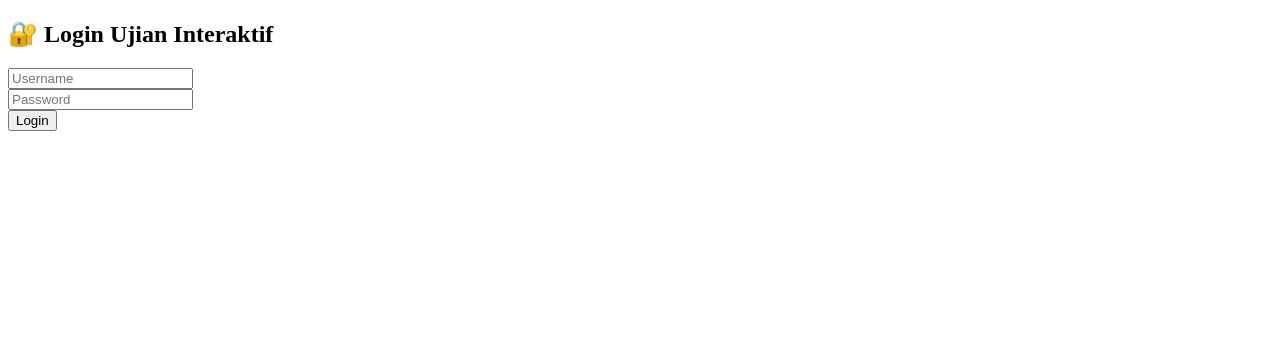
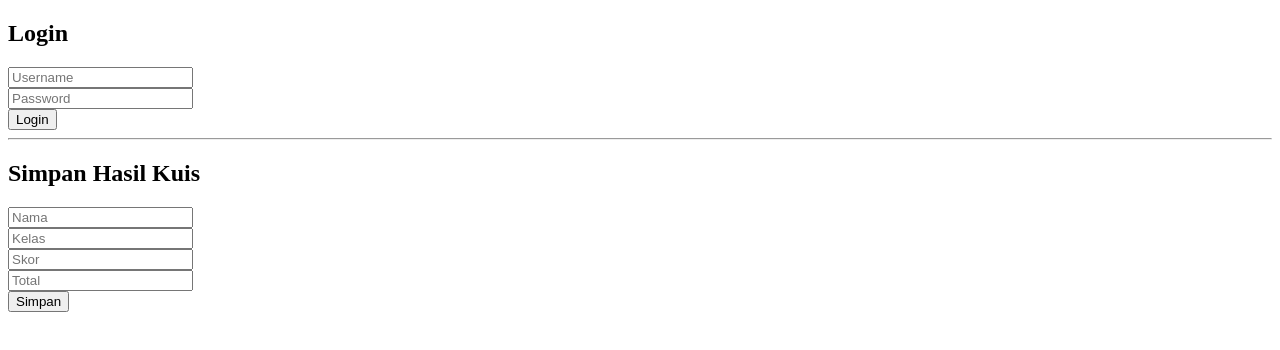
Before and after one commit to smpnegeri10banawaselatan-dev/simulasiujian, a plain HTML site: page index.html in a window 1280 px wide. Drawn offline with Linux system fonts and the light colour scheme.

Commit message:
Update index.html

```diff
--- a/index.html
+++ b/index.html
@@ -1,37 +1,80 @@
 <!DOCTYPE html>
-<html>
+<html lang="id">
 <head>
-  <meta charset="UTF-8" />
-  <title>Login Ujian</title>
+  <meta charset="UTF-8">
+  <title>Contoh Login & Simpan Hasil</title>
+</head>
+<body>
+  <h2>Login</h2>
+  <input type="text" id="username" placeholder="Username"><br>
+  <input type="password" id="password" placeholder="Password"><br>
+  <button onclick="login()">Login</button>
+
+  <hr>
+
+  <h2>Simpan Hasil Kuis</h2>
+  <input type="text" id="nama" placeholder="Nama"><br>
+  <input type="text" id="kelas" placeholder="Kelas"><br>
+  <input type="number" id="skor" placeholder="Skor"><br>
+  <input type="number" id="total" placeholder="Total"><br>
+  <button onclick="simpanHasil()">Simpan</button>
+
+  <p id="hasil"></p>
+
   <script>
-    async function login(event) {
-      event.preventDefault();
+    const WEB_APP_URL = 'https://script.google.com/macros/s/YOUR_WEB_APP_URL/exec';
+
+    function login() {
       const username = document.getElementById("username").value;
       const password = document.getElementById("password").value;
 
-      const res = await fetch("PASTE_APPS_SCRIPT_WEBAPP_URL", {
+      fetch(WEB_APP_URL, {
         method: "POST",
-        body: JSON.stringify({ username, password }),
-        headers: { "Content-Type": "application/json" }
+        headers: { "Content-Type": "application/json" },
+        body: JSON.stringify({
+          action: "login",
+          username: username,
+          password: password
+        })
+      })
+      .then(res => res.json())
+      .then(data => {
+        if (data.success) {
+          document.getElementById("hasil").innerText = `Login berhasil sebagai ${data.role}`;
+        } else {
+          document.getElementById("hasil").innerText = data.message;
+        }
+      })
+      .catch(err => {
+        document.getElementById("hasil").innerText = "Terjadi kesalahan: " + err;
       });
+    }
 
-      const data = await res.json();
-      if (data.success) {
-        localStorage.setItem("loginUser", data.username);
-        localStorage.setItem("loginRole", data.role);
-        window.location.href = "soal.html"; // arahkan ke halaman utama
-      } else {
-        alert(data.message);
-      }
+    function simpanHasil() {
+      const nama = document.getElementById("nama").value;
+      const kelas = document.getElementById("kelas").value;
+      const skor = parseInt(document.getElementById("skor").value);
+      const total = parseInt(document.getElementById("total").value);
+
+      fetch(WEB_APP_URL, {
+        method: "POST",
+        headers: { "Content-Type": "application/json" },
+        body: JSON.stringify({
+          action: "simpanHasil",
+          nama: nama,
+          kelas: kelas,
+          skor: skor,
+          total: total
+        })
+      })
+      .then(res => res.text())
+      .then(text => {
+        document.getElementById("hasil").innerText = "Data berhasil disimpan!";
+      })
+      .catch(err => {
+        document.getElementById("hasil").innerText = "Gagal simpan: " + err;
+      });
     }
   </script>
-</head>
-<body>
-  <h2>🔐 Login Ujian Interaktif</h2>
-  <form onsubmit="login(event)">
-    <input type="text" id="username" placeholder="Username" required /><br />
-    <input type="password" id="password" placeholder="Password" required /><br />
-    <button type="submit">Login</button>
-  </form>
 </body>
 </html>
```
